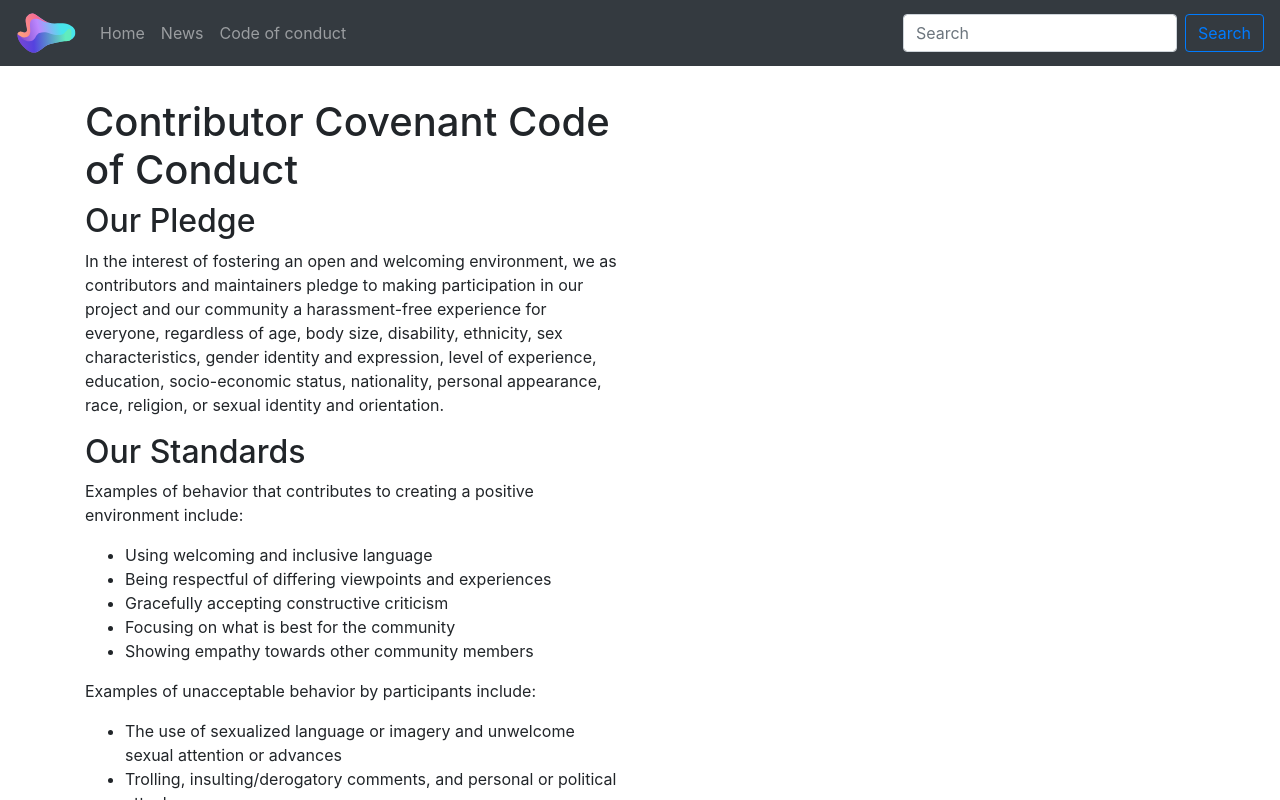
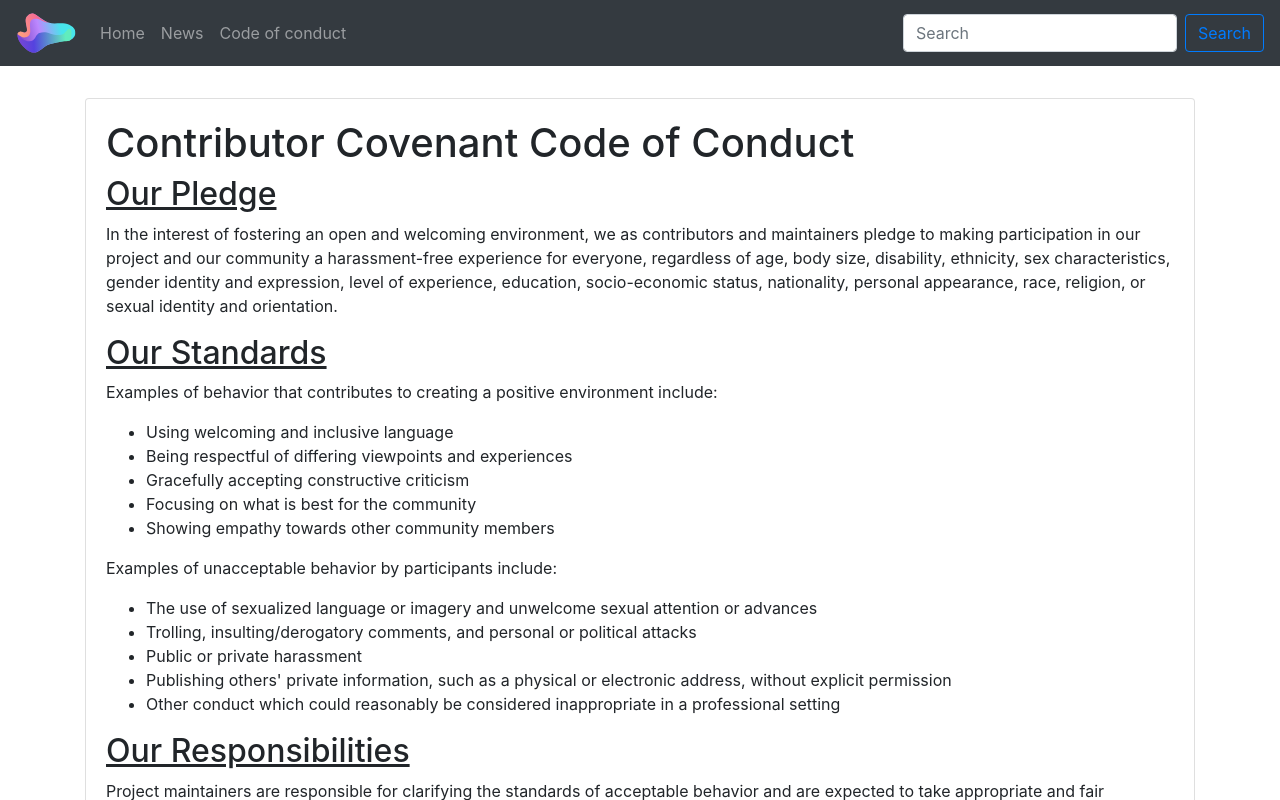
Before and after one commit to indeplot/indeplot, a React (Create React App) app: page /codeOfConduct in a window 1280 px wide. Shown: the top 800 px of the page. Built offline with nearby package versions, Linux system fonts and the light colour scheme.

Commit message:
added styles to code of donduct page

```diff
--- a/src/pages/CodeofConduct/CodeOfConduct.js
+++ b/src/pages/CodeofConduct/CodeOfConduct.js
@@ -25,8 +25,12 @@ const CodeOfConduct = () => {
       <Navbar />
       <div className='container'>
         <div className='row coc'>
-          <div className='col-sm-6'>
-            <ReactMarkdown source={conductText} />
+          <div className='col'>
+            <div className='card'>
+              <div className='card-body'>
+                <ReactMarkdown source={conductText} />
+              </div>
+            </div>
           </div>
         </div>
       </div>
--- a/src/pages/CodeofConduct/CodeOfConduct.styles.css
+++ b/src/pages/CodeofConduct/CodeOfConduct.styles.css
@@ -1,3 +1,8 @@
 .coc {
   margin-top: 2rem;
+  margin-bottom: 2rem;
 }
+
+.coc > h1, h2 {
+  text-decoration: underline;
+}
```
